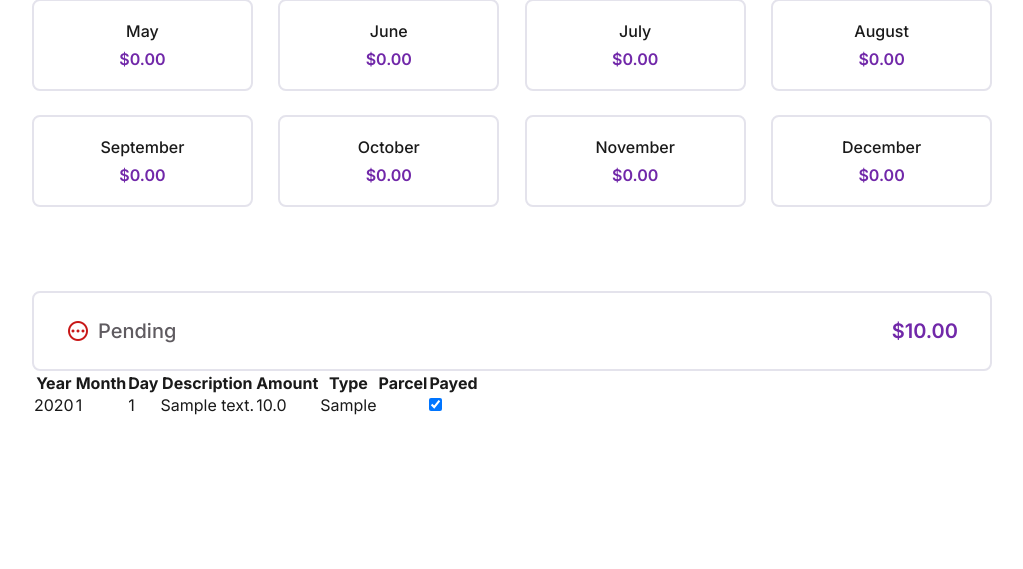
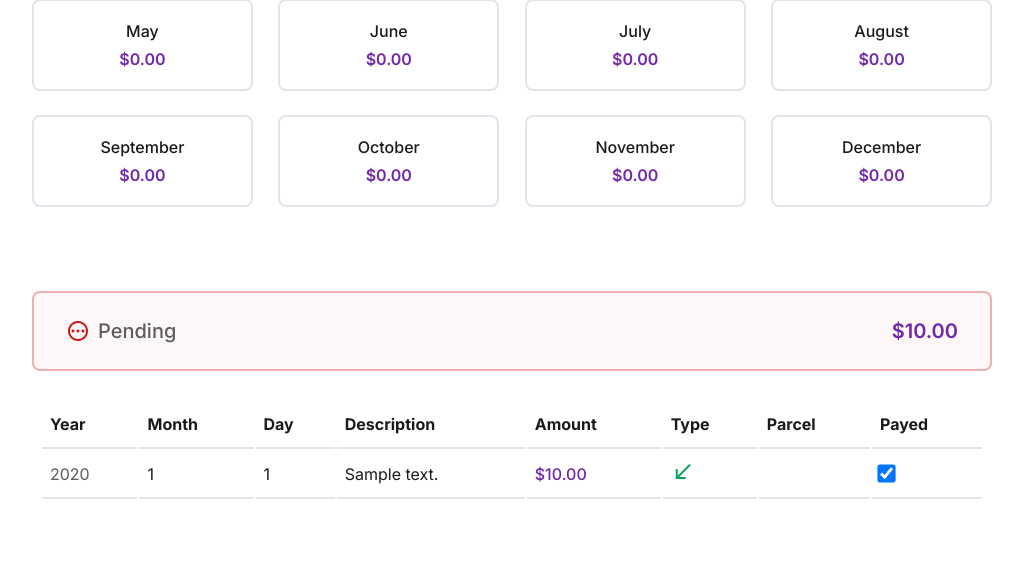
Before and after one commit to jumiranda5/my-budget-flask, a Flask app: page / in a window 1280 px wide. Shown: the part 726-1295 px from the top of the page, without its empty margins (128-1151 px from the left). Before the commit the page ends 1141 px from the top, so only its background shows below. Run offline with Flask 2, Linux system fonts and the light colour scheme; tables that the repository leaves empty hold one stand-in row (values such as "Sample post"); some libraries are stand-ins or nearby versions.

Commit message:
Add styles and currency for pending container

```diff
--- a/app.py
+++ b/app.py
@@ -56,11 +56,19 @@ def index():
     if not pending_total:
         pending_total = 0.0
 
+    # Add currency to rows
+    for row in not_payed:
+        row['amount_currency'] = f"${row['amount']:,.2f}"
+
     # pending dict
     pending = {
         "rows": not_payed,
-        "total": f"${pending_total:,.2f}"
+        "count": len(not_payed),
+        "total": pending_total,
+        "total_currency": f"${pending_total:,.2f}"
     }
+
+    print(f"=================> {len(pending['rows'])}")
 
     return render_template("index.html", date=date, balance=balance, year=year, pending=pending)
 
--- a/static/css/styles.css
+++ b/static/css/styles.css
@@ -138,32 +138,29 @@ a {
     padding: 20px;
 }
 
-.year-month-name {
-    color: #1a1a1a;
-    font-size: 16px;
-    font-weight: 500;
+.year-month-balance {
+    margin-top: 8px;
 }
 
-.year-month-balance {
-    margin-top: 8px;
-    color: #7128a9;
-    font-size: 16px;
-    font-weight: 600;
+/* Table */
+
+table {
+    width: 100%;
+    margin-top: 20px;
+    padding: 8px;
+}
+
+tr {
+    height: 48px;
+}
+
+th, td {
+    padding: 0 8px 0;
 }
 
 /*----------------------------------
           FONTS AND COLORS
 ------------------------------------*/
-
-/* Income / Expense colors */
-
-.in {
-    color: #08A15E;
-}
-
-.out {
-    color: #ef1775
-}
 
 /* Header */
 
@@ -187,6 +184,12 @@ a {
     border-radius: 8px;
 }
 
+.pending .title-group {
+    background-color: #c8171708;
+    border: 2px solid #c8171750;
+    border-radius: 8px;
+}
+
 /* Page container header */
 
 .btn-group h2,
@@ -201,7 +204,7 @@ a {
 }
 
 .title h2,
-.title p {
+.title-balance {
     color: #5f5b60;
     font-size: 20px;
 }
@@ -210,7 +213,7 @@ a {
     font-weight: 500;
 }
 
-.title .title-balance {
+.title-balance {
     color: #7128a9;
     font-weight: 600;
 }
@@ -246,3 +249,36 @@ a {
     font-size: 16px;
     font-weight: 600;
 }
+
+/* Table */
+
+th, td {
+    text-align: start;
+    border-bottom: 2px solid #e4e3ec;
+}
+
+.td-amount {
+    font-weight: 500;
+}
+
+#edit-payed {
+    transform: scale(1.4);
+}
+
+.secondary-column {
+    color: #5f5b60;
+}
+
+/* Income / Expense colors */
+
+.in {
+    color: #08A15E;
+}
+
+.out {
+    color: #ef1775
+}
+
+.positive {
+    color: #7128a9;
+}
--- a/templates/index.html
+++ b/templates/index.html
@@ -99,11 +99,13 @@
         </ul>
     </div>
 
-    <!-- Pending -->
+    <!-- Pending => only if pending rows count > 0 -->
+    {% if pending.count > 0 %}
+
         <div class="container pending">
 
             <!-- Pending balance group -->
-        <div class="title-group border flex">
+            <div class="title-group flex">
 
                 <!-- Pending title -->
                 <div class="flex title">
@@ -112,9 +114,13 @@
                 </div>
 
                 <!-- Total pending -->
-            <p></p>
                 <div class="title">
-                <p class="title-balance">{{pending.total}}</p>
+                    <!-- Change color depending on amount value -->
+                    {% if pending.total > 0 %}
+                        <p class="title-balance positive">{{pending.total_currency}}</p>
+                    {% else %}
+                        <p class="title-balance out">{{pending.total_currency}}</p>
+                    {% endif %}
                 </div>
             </div>
 
@@ -135,17 +141,33 @@
                 <tbody>
                     {% for row in pending.rows %}
                         <tr>
-                        <td>{{row.year}}</td>
+                            <td class="secondary-column">{{row.year}}</td>
                             <td>{{row.month}}</td>
                             <td>{{row.day}}</td>
                             <td>{{row.description}}</td>
-                        <td>{{row.amount}}</td>
-                        <td>{{row.type}}</td>
+
+                            <!-- Change color depending on amount value -->
+                            {% if 0 > row.amount %}
+                                <td class="td-amount out">{{row.amount_currency}}</td>
+                            {% else %}
+                                <td class="td-amount positive">{{row.amount_currency}}</td>
+                            {% endif %}
+
+                            <!-- Change icon and color depending on type value -->
+                            {% if row.type == "out" %}
+                                <td><span class="material-symbols-sharp out">call_made</span></td>
+                            {% else %}
+                                <td><span class="material-symbols-sharp in">call_received</span></td>
+                            {% endif %}
+
+                            <!-- Only show parcels if > 1 -->
                             {% if row.parcels > 1 %}
                                 <td>{{row.parcel}}/{{row.parcels}}</td>
                             {% else %}
                                 <td></td>
                             {% endif %}
+
+                            <!-- Payed checkbox -->
                             <td>
                                 {% if row.payed == 1 %}
                                     <input type="checkbox" class="{{row.id}}" id="edit-payed" name="edit-payed" value="payed" checked >
@@ -157,7 +179,10 @@
                     {% endfor %}
                 </tbody>
             </table>
-
         </div>
 
+    {% endif %}
+
+
+
 {% endblock %}
```
Also changed, not shown: templates/month.html (+20 -8 lines). Lines whose indentation alone changed are shown as unchanged.
